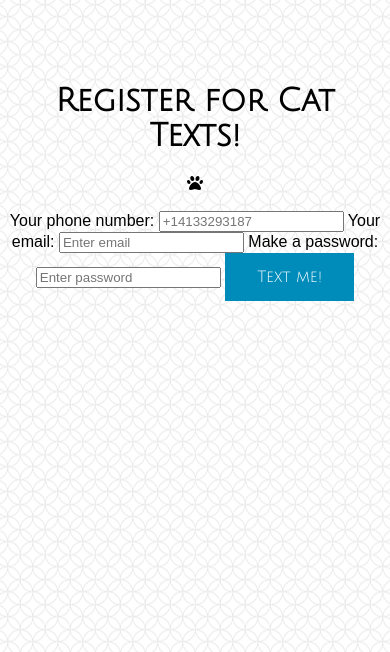
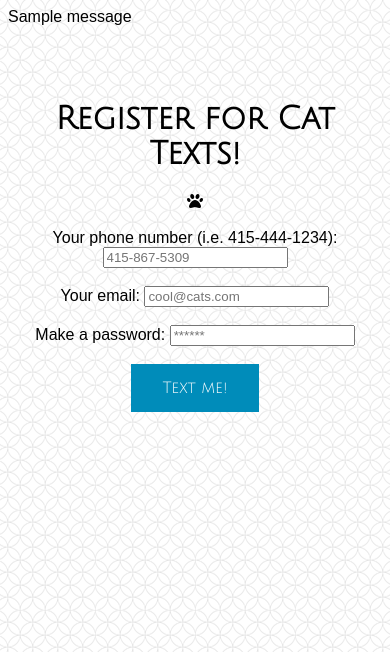
Before and after one commit to ceorourke/cat-texts, a Flask app: page /register in a window 390 px wide. Shown: the top 652 px of the page. Run offline with Flask 2, Linux system fonts and the light colour scheme; tables that the repository leaves empty hold one stand-in row (values such as "Sample post"); one stand-in notice (Sample message) is shown; some libraries are stand-ins or nearby versions.

Commit message:
formatting phone number better

```diff
--- a/model.py
+++ b/model.py
@@ -38,10 +38,6 @@ class Cat(db.Model):
     activity2 = db.Column(db.String(20), nullable=False)
     toy1 = db.Column(db.String(20), nullable=False)
     toy2 = db.Column(db.String(20), nullable=False)
-    # phone_number = db.Column(db.String(10), nullable=False)
-    # phone number won't be used until I launch app and purchase Twilio plan,
-    # but I guess I could store my own number instead of sourcing from environ
-    # to get it started
 
     user = db.relationship("User", backref=db.backref("cats"))
 
--- a/server.py
+++ b/server.py
@@ -19,23 +19,17 @@ app = Flask(__name__)
 app.secret_key = os.environ.get("FLASK_SECRET_KEY")
 ############################################################################
 
-@app.before_request
-def before_everything():
-    session.modified = True
-    print session
-
-
 @app.route("/")
 def main():
     """Render main page"""
 
     return render_template("home.html")
 
-@app.route("/login", methods=["GET"])
-def attempt_login():
-    """Show login page"""
+# @app.route("/login", methods=["GET"])
+# def attempt_login():
+#     """Show login page"""
 
-    return render_template("home.html")
+#     return render_template("home.html")
 
 
 @app.route("/login", methods=["POST"])
@@ -84,6 +78,9 @@ def register_process():
     email = request.form.get("email")
     password = request.form.get("password")
     phone = request.form.get("phone")
+    country_code = '+1'
+    phone = ''.join(num for num in phone if num not in '-')
+    phone = country_code + phone
 
     existing_email = User.query.filter_by(email=email).first()
 
--- a/templates/base.html
+++ b/templates/base.html
@@ -4,7 +4,7 @@
     <script src="https://use.fontawesome.com/7d51073c03.js"></script>
     <link href="https://fonts.googleapis.com/css?family=Julius+Sans+One" rel="stylesheet">
     <script src="http://code.jquery.com/jquery.js"></script>
-    <script src="/static/facts.js"></script>
+    <!-- // <script src="/static/facts.js"></script> -->
 
     <title>{% block title %}TITLE HERE{% endblock %}</title>
 
@@ -30,6 +30,11 @@
     </style>
   </head>
   <body>
+
+  {% for message in get_flashed_messages() %}
+    {{ message }}
+  {% endfor %}
+
     {% block content %} CONTENT HERE {% endblock %}
   </body>
 </html>
--- a/templates/register.html
+++ b/templates/register.html
@@ -9,15 +9,15 @@
       <i class="fa fa-paw" aria-hidden="true"></i></br></br>
 
     <form action="/register" method="POST">
-      Your phone number:
-      <input type="text" name="phone" id="phone"
-           placeholder="+14133293187" required>
+      Your phone number (i.e. 415-444-1234):
+      <input type="text" name="phone" id="phone" pattern="^\d{3}-\d{3}-\d{4}$"
+           placeholder="415-867-5309" required> </br></br>
       Your email:
       <input type="email" name="email" id="email"
-           placeholder="Enter email" required>
+           placeholder="cool@cats.com" required> </br></br>
       Make a password:
       <input type="password" name="password" id="password"
-           placeholder="Enter password" required>
+           placeholder="******" required> </br></br>
 
       <input type="submit" id="cat-btn" class="cat-btn" value="Text me!">
     </form>
```
